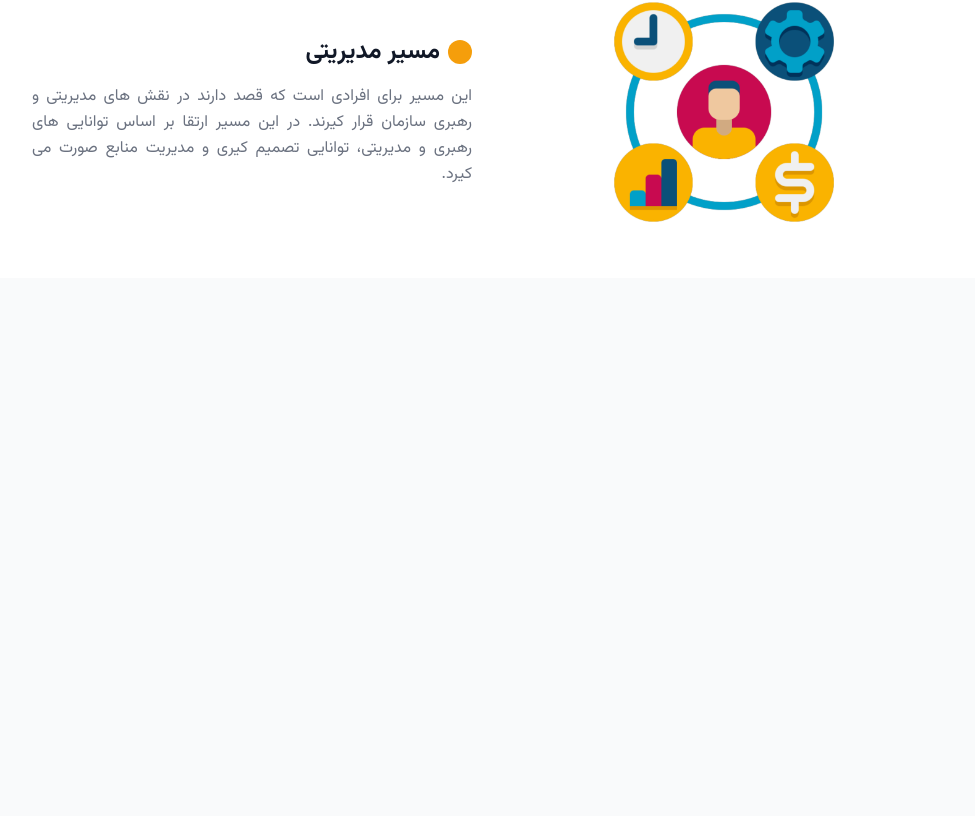
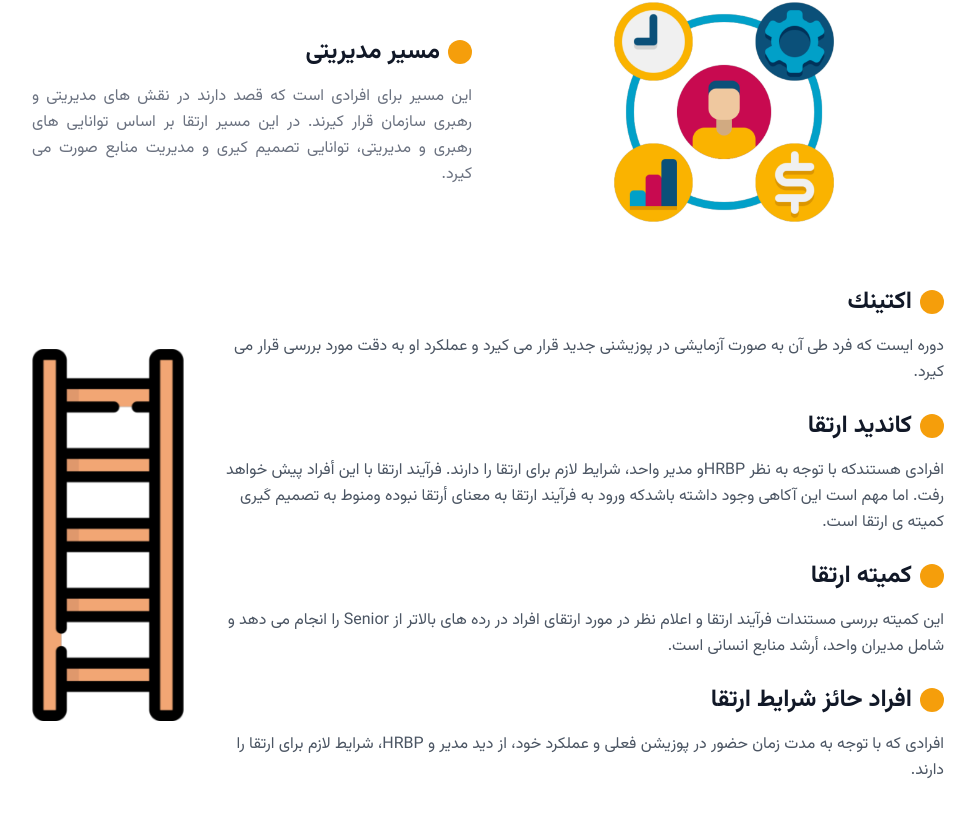
Before and after one commit to espitman/jbm-hr-life, a Nuxt app: page /promotion in a window 1280 px wide. Shown: the part 1238-2054 px from the top of the page, without its empty margins (24-999 px from the left). Before the commit the page ends 1516 px from the top, so only its background shows below. Built offline with nearby package versions, Linux system fonts and the light colour scheme.

Commit message:
Update Definition2: adjust image width and remove colons from section titles

```diff
--- /dev/null
+++ b/components/promotion/Definition2.vue
@@ -0,0 +1,43 @@
+<template>
+  <div class="flex flex-col md:flex-row-reverse items-center justify-between w-full bg-white rounded-xl p-8 gap-8">
+    <!-- Left Side: Image -->
+    <div class="flex-shrink-0 flex justify-center items-center w-full md:w-1/6">
+      <img src="/images/promotion/ladder2.jpg" alt="Ladder 2" class="w-full h-auto rounded-lg" />
+    </div>
+    <!-- Right Side: Texts -->
+    <div class="flex-1 text-right space-y-6">
+      <div>
+        <div class="flex items-center justify-start mb-4">
+          <div class="w-6 h-6 rounded-full bg-amber-500 ml-2"></div>
+          <h2 class="text-2xl font-bold">اكتينك</h2>
+        </div>
+        <p class="text-gray-600 leading-relaxed">دوره ايست كه فرد طى آن به صورت آزمايشى در پوزيشنى جديد قرار مى كيرد و عملكرد او به دقت مورد بررسى قرار مى كيرد.</p>
+      </div>
+      <div>
+        <div class="flex items-center justify-start mb-4">
+          <div class="w-6 h-6 rounded-full bg-amber-500 ml-2"></div>
+          <h2 class="text-2xl font-bold">كانديد ارتقا</h2>
+        </div>
+        <p class="text-gray-600 leading-relaxed">افرادى هستندكه با توجه به نظر HRBPو مدير واحد، شرايط لازم براى ارتقا را دارند. فرآيند ارتقا با اين أفراد پيش خواهد رفت. اما مهم است اين آكاهى وجود داشته باشدكه ورود به فرآيند ارتقا به معناى أرتقا نبوده ومنوط به تصميم كَيرى كميته ى ارتقا است.</p>
+      </div>
+      <div>
+        <div class="flex items-center justify-start mb-4">
+          <div class="w-6 h-6 rounded-full bg-amber-500 ml-2"></div>
+          <h2 class="text-2xl font-bold">كميته ارتقا</h2>
+        </div>
+        <p class="text-gray-600 leading-relaxed">اين كميته بررسى مستندات فرآيند ارتقا و اعلام نظر در مورد ارتقاى افراد در رده هاى بالاتر از Senior را انجام مى دهد و شامل مديران واحد، أرشد منابع انسانى است.</p>
+      </div>
+      <div>
+        <div class="flex items-center justify-start mb-4">
+          <div class="w-6 h-6 rounded-full bg-amber-500 ml-2"></div>
+          <h2 class="text-2xl font-bold">افراد حائز شرايط ارتقا</h2>
+        </div>
+        <p class="text-gray-600 leading-relaxed">افرادى كه با توجه به مدت زمان حضور در پوزيشن فعلى و عملكرد خود، از ديد مدير و HRBP، شرايط لازم براى ارتقا را دارند.</p>
+      </div>
+    </div>
+  </div>
+</template>
+
+<script setup>
+// No logic needed
+</script>
--- a/pages/promotion.vue
+++ b/pages/promotion.vue
@@ -8,6 +8,7 @@
     <Ladder />
     <Proficient />
     <Manager />
+    <Definition2 />
   </div>
 </template>
 
@@ -17,6 +18,7 @@ import Definition from '~/components/promotion/Definition.vue'
 import Ladder from '~/components/promotion/Ladder.vue'
 import Proficient from '~/components/promotion/Proficient.vue'
 import Manager from '~/components/promotion/Manager.vue'
+import Definition2 from '~/components/promotion/Definition2.vue'
 
 definePageMeta({
   layout: 'default'
```
Also changed, not shown: public/images/promotion/ladder2.jpg (added).
